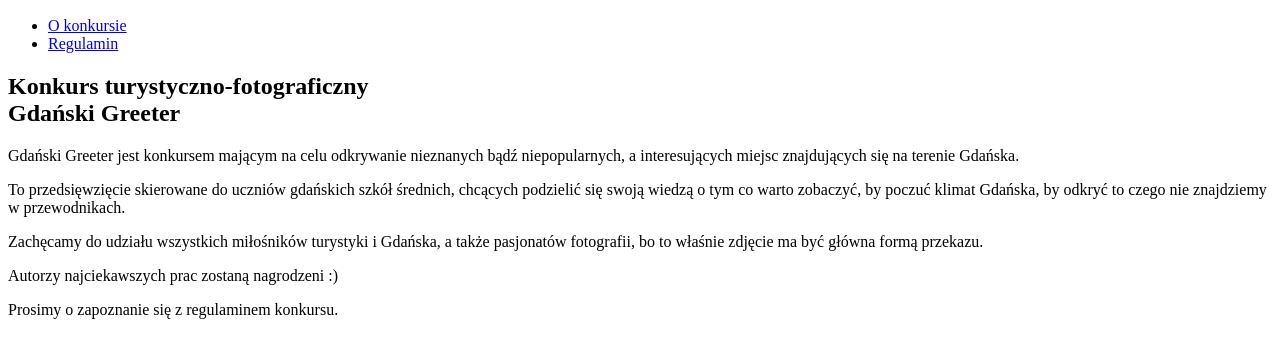
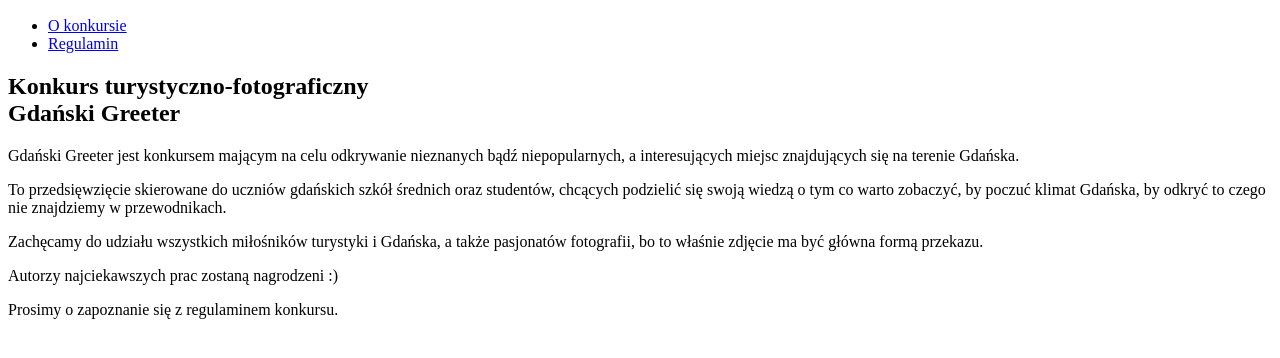
Before and after one commit to GreetersPL/konkurs, a Node project: template app/views/templates/wiecej.hbs in a window 1280 px wide. Shown: the part 214-572 px from the top of the page. Run offline with Node 20 templates, Linux system fonts and the light colour scheme; the template is opened without the code that fills it, so the values that code supplies are empty.

Commit message:
Update wiecej.hbs

```diff
--- a/app/views/templates/wiecej.hbs
+++ b/app/views/templates/wiecej.hbs
@@ -5,7 +5,7 @@
 <span>Gdański Greeter</span></h2>
 
 <p class="text-center">Gdański Greeter jest konkursem mającym na celu odkrywanie nieznanych bądź niepopularnych, a interesujących miejsc znajdujących się na terenie Gdańska.
-<p class="text-center">To przedsięwzięcie skierowane do uczniów gdańskich szkół średnich, chcących podzielić się swoją wiedzą o tym co warto zobaczyć, by poczuć klimat Gdańska, by odkryć to czego nie znajdziemy w przewodnikach.</p>
+<p class="text-center">To przedsięwzięcie skierowane do uczniów gdańskich szkół średnich oraz studentów, chcących podzielić się swoją wiedzą o tym co warto zobaczyć, by poczuć klimat Gdańska, by odkryć to czego nie znajdziemy w przewodnikach.</p>
 </p>
 <p class="text-center">Zachęcamy do udziału wszystkich miłośników turystyki i Gdańska, a także pasjonatów fotografii, bo to właśnie zdjęcie ma być główna formą przekazu.</p>
 <p class="text-center">Autorzy najciekawszych prac zostaną nagrodzeni :)</p>
```
